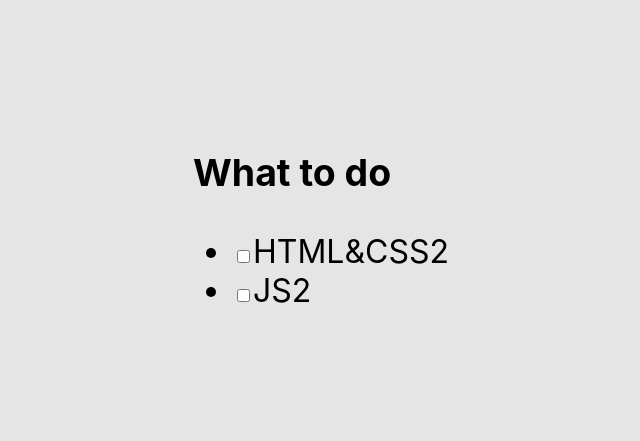
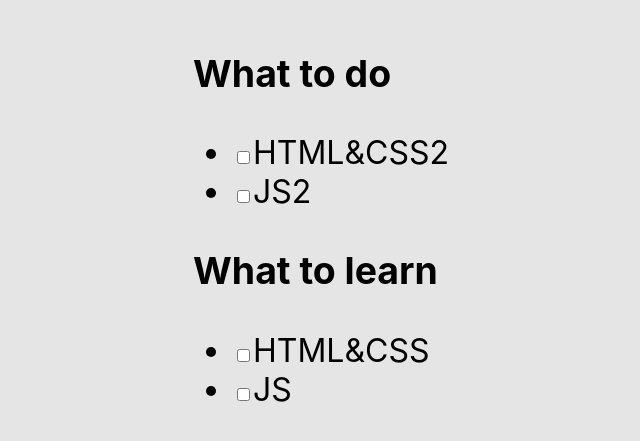
Before and after one commit to VanoKi/micro-tasks, a React app: page / in a window 1280 px wide. Shown: the part 173-614 px from the top of the page, without its empty margins (319-959 px from the left). Built offline with nearby package versions, Linux system fonts and the light colour scheme; the HTML template or start-up script is replaced by a standard one.

Commit message:
feat: add second Tasks

```diff
--- a/src/App.tsx
+++ b/src/App.tsx
@@ -123,6 +123,7 @@ function App() {
     return (
         <div className={'App'}>
             <Tasks data={data1} />
+            <Tasks data={data2} />
         </div>
     )
 }
```
